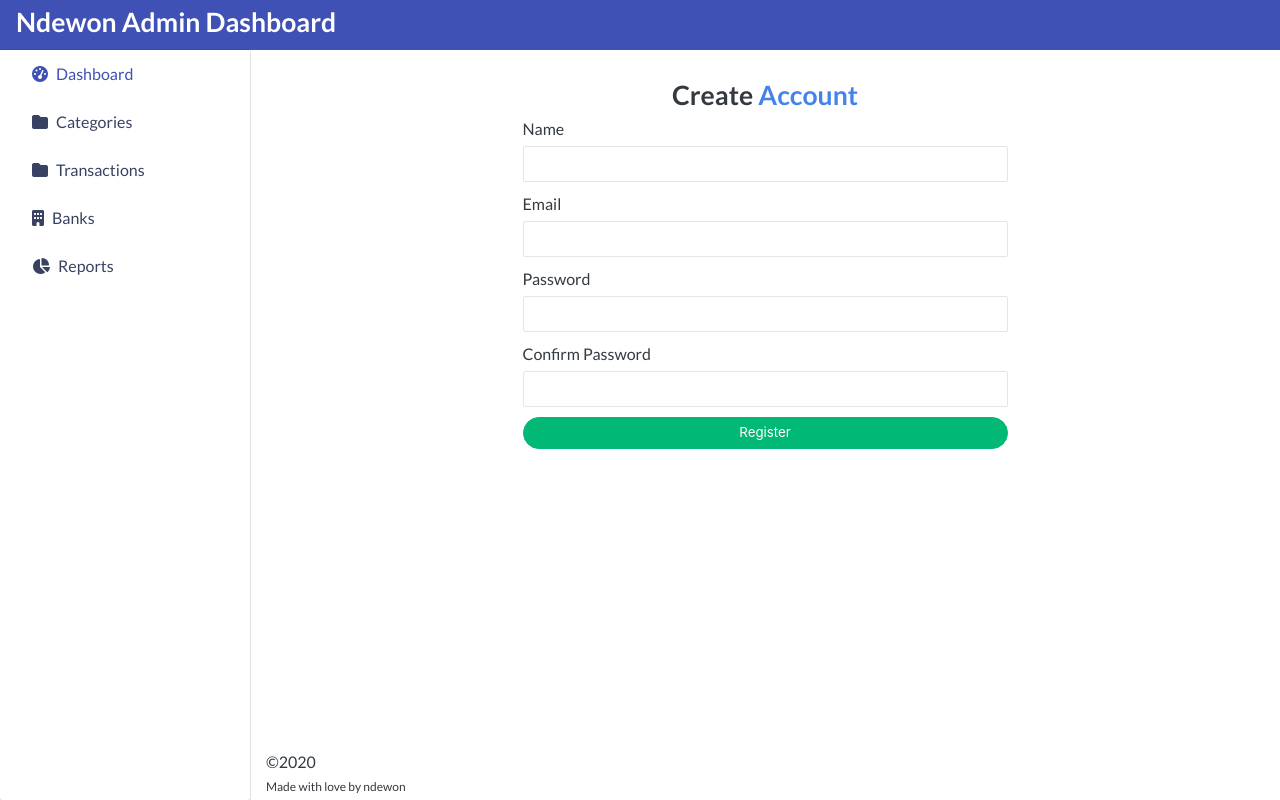
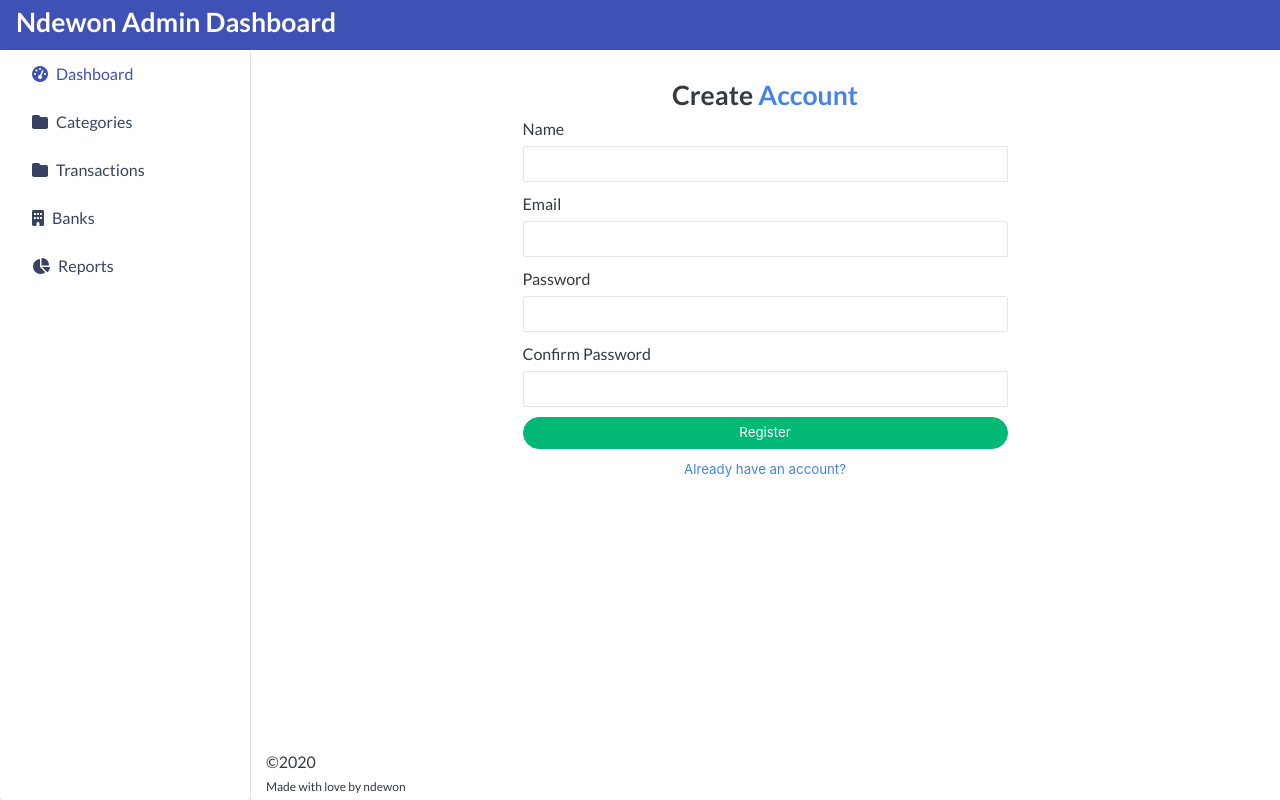
Before and after one commit to duniandewon/ndewonmoneymanager, a React (Create React App) app in the folder client/: page /register in a window 1280 px wide. Built offline with nearby package versions, Linux system fonts and the light colour scheme.

Commit message:
Add login and register links

```diff
--- a/client/src/components/auth/Login.js
+++ b/client/src/components/auth/Login.js
@@ -1,4 +1,5 @@
 import React, { Fragment, useState, useContext, useEffect } from 'react';
+import { Link } from 'react-router-dom';
 
 /** Auth context */
 import authContext from '../../context/auth/authContext';
@@ -83,6 +84,9 @@ const Login = props => {
             <Button variant='success' type='submit' size='lg' block>
               Login
             </Button>
+            <Link to='/register' className='btn btn-link btn-block btn-lg'>
+              Don't have an account?
+            </Link>
           </Form>
         </Col>
       </Row>
--- a/client/src/components/auth/Register.js
+++ b/client/src/components/auth/Register.js
@@ -1,4 +1,5 @@
 import React, { Fragment, useState, useContext, useEffect } from 'react';
+import { Link } from 'react-router-dom';
 
 /** Auth context */
 import authContext from '../../context/auth/authContext';
@@ -108,6 +109,9 @@ const Register = props => {
             <Button variant='success' type='submit' size='lg' block>
               Register
             </Button>
+            <Link to='/login' className='btn btn-link btn-block btn-lg'>
+              Already have an account?
+            </Link>
           </Form>
         </Col>
       </Row>
```
